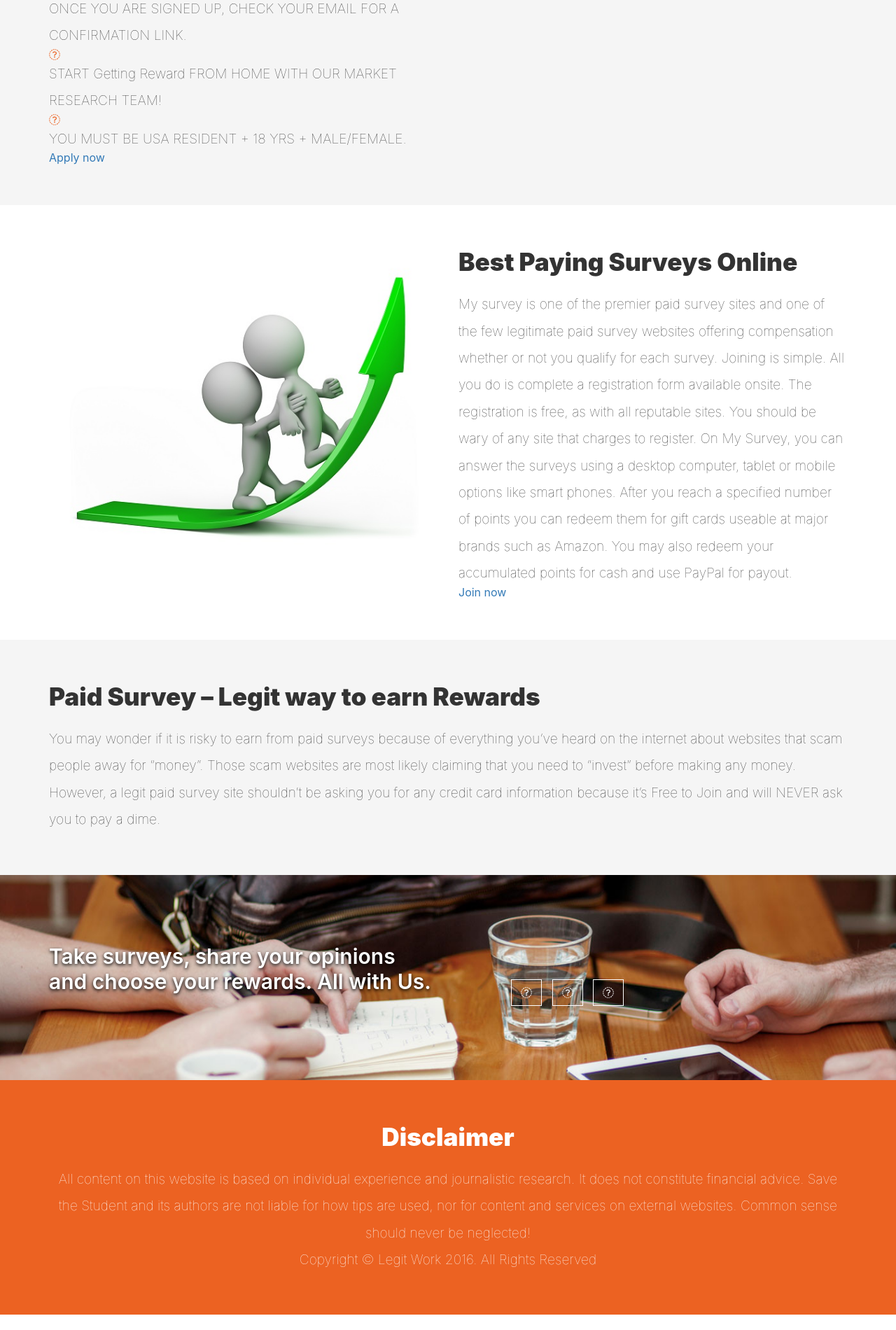
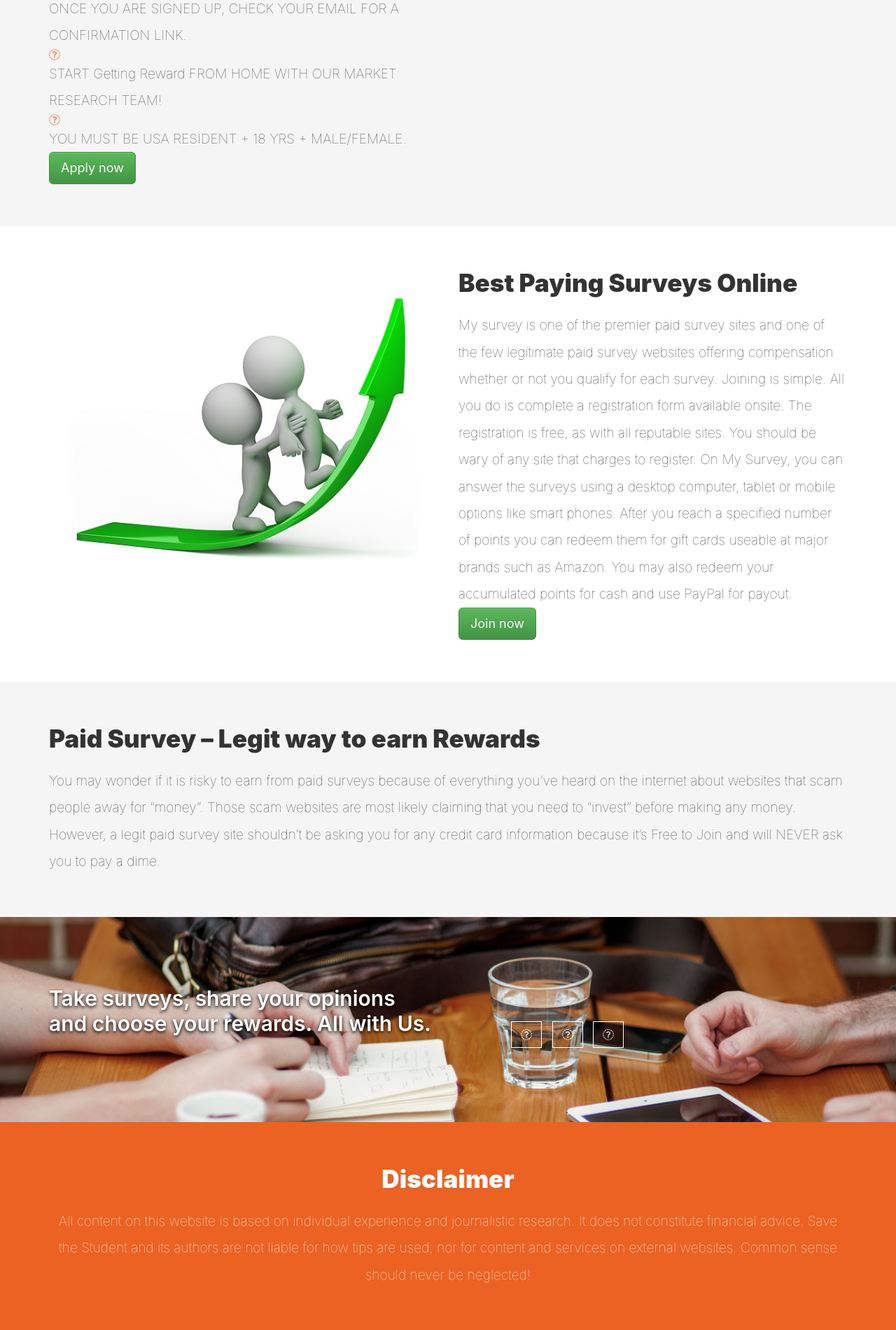
Before and after one commit to moneydeals/moneydeals.github.io, a plain HTML site: page index.html in a window 1280 px wide. Shown: the part 1034-2934 px from the top of the page at 70% size. Before the commit the page ends 2912 px from the top, so only its background shows below. Drawn offline with nearby package versions, Linux system fonts and the light colour scheme.

Commit message:
Update index.html

```diff
--- a/index.html
+++ b/index.html
@@ -28,7 +28,7 @@
 					<h1>Work From Home Opportunities</h1>
 					<div class="tagline-primary">Earn Money on Daily Bases...!</div>
 					<div class="join-now">
-					<a href="">Join Now</a>
+					<a href="#">Join Now</a>
 					</div>
 
 				</div>
@@ -73,7 +73,7 @@
 								</li>
 							</ul>
 							<div class="subscribe">
-							<a href="">Apply now</a>
+							<a href="#" class="btn btn-success btn-lg">Apply now</a>
 							</div>
 
 					</div>
@@ -123,7 +123,7 @@
 						</p>
 
 						<div class="join">
-							<a href="">Join now</a>
+							<a href="#" class="btn btn-success btn-lg">Join now</a>
 						</div>
 
 					</div>
@@ -226,8 +226,6 @@
 							neglected!
 						</p>
 
-						<p>Copyright © Legit Work 2016. All Rights Reserved</p>
-
 					</div>
 
 				</div>
```
